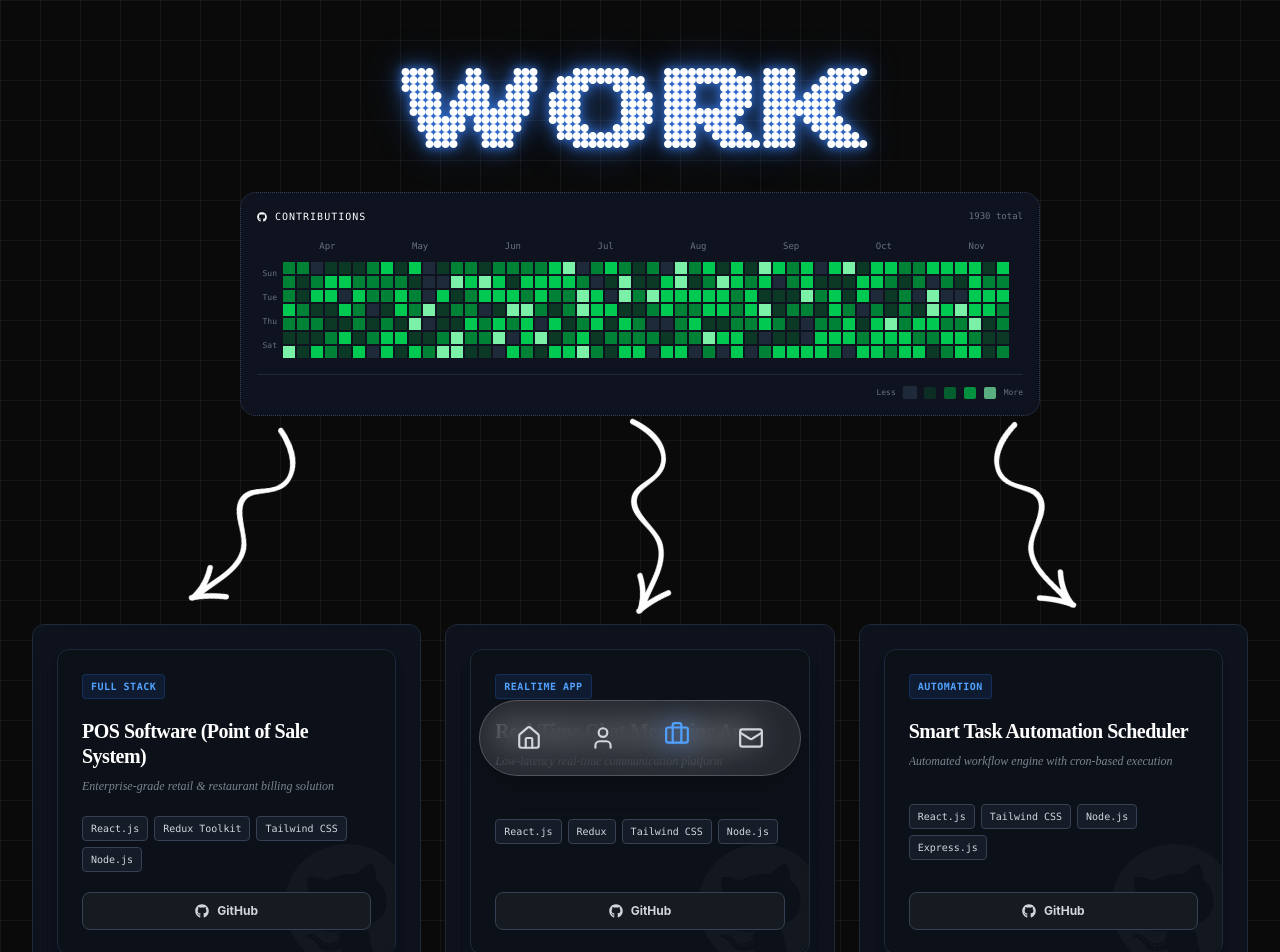
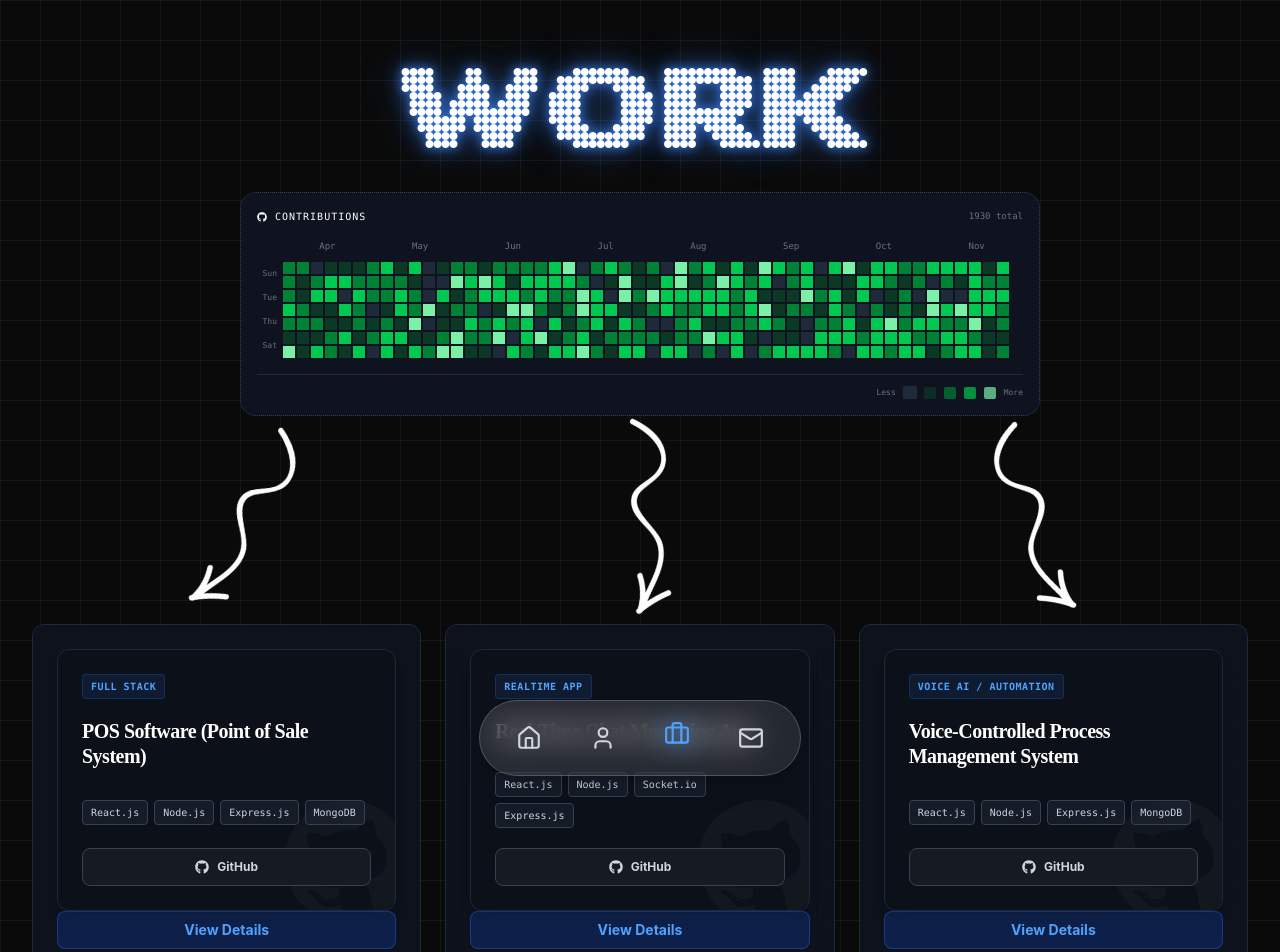
Before and after one commit to prakharg69/Portfolio, a React (Vite) app: page /work in a window 1280 px wide. Shown: the top 952 px of the page. Built offline with nearby package versions, Linux system fonts and the light colour scheme.

Commit message:
name changed

```diff
--- a/src/pages/about.jsx
+++ b/src/pages/about.jsx
@@ -21,7 +21,7 @@ import {
 // Static Data
 const data = {
   "personalInfo": {
-    "name": "Prakhar Shourya",
+    "name": "Anurag yadav",
     "title": "B.Tech CSE Student",
     "university": "Lovely Professional University (LPU)",
     "year": "3rd Year",
@@ -832,7 +832,7 @@ const MagazineLayout = ({ data, iconMap }) => {
 
 function About() {
   const { setActive } = useContext(navContext);
-  const [layout, setLayout] = useState('bento');
+  const [layout, setLayout] = useState('minimal');
   const [time, setTime] = useState(new Date());
   const [randomImg, setRandomImg] = useState('https://picsum.photos/400/400?random=1');
   const [musicPlaying, setMusicPlaying] = useState(false);
@@ -850,6 +850,16 @@ function About() {
         {/* Layout Switcher */}
         <div className="absolute top-24 right-6 z-20 flex flex-col gap-2">
           <span className="text-[10px] text-gray-500 font-mono tracking-widest uppercase text-right mb-1">View Layout</span>
+           <button
+            onClick={() => setLayout('minimal')}
+            className={`px-4 py-2 text-xs font-mono border transition-all ${
+              layout === 'minimal'
+                ? 'bg-blue-600 border-blue-400 text-white shadow-[0_0_10px_rgba(37,99,235,0.5)]'
+                : 'border-gray-700 text-gray-400 hover:border-gray-500 hover:bg-gray-800'
+            }`}
+          >
+            MINIMAL
+          </button>
           <button
             onClick={() => setLayout('bento')}
             className={`px-4 py-2 text-xs font-mono border transition-all ${
@@ -860,16 +870,7 @@ function About() {
           >
             BENTO
           </button>
-          <button
-            onClick={() => setLayout('minimal')}
-            className={`px-4 py-2 text-xs font-mono border transition-all ${
-              layout === 'minimal'
-                ? 'bg-blue-600 border-blue-400 text-white shadow-[0_0_10px_rgba(37,99,235,0.5)]'
-                : 'border-gray-700 text-gray-400 hover:border-gray-500 hover:bg-gray-800'
-            }`}
-          >
-            MINIMAL
-          </button>
+
           <button
             onClick={() => setLayout('magazine')}
             className={`px-4 py-2 text-xs font-mono border transition-all ${
--- a/src/pages/work.jsx
+++ b/src/pages/work.jsx
@@ -11,51 +11,91 @@ const projects = [
   {
     id: 1,
     title: "POS Software (Point of Sale System)",
-    tagline: "Enterprise-grade retail & restaurant billing solution",
-    description: "A scalable, production-ready Point of Sale (POS) system engineered for high-volume retail and restaurant operations. The platform handles real-time billing, inventory lifecycle management, and analytics-driven decision-making with a focus on performance, security, and reliability.",
-    problem: "Traditional POS systems lack real-time analytics, flexible inventory control, and seamless multi-user workflows, leading to inefficiencies in fast-paced retail environments.",
-    solution: "Built a modular POS platform with optimized state management and secure transaction handling, enabling real-time updates, role-based workflows, and actionable insights through analytics dashboards.",
-    techStack: {
-      frontend: ["React.js", "Redux Toolkit", "Tailwind CSS"],
-      backend: ["Node.js", "Express.js"],
-      database: ["MongoDB"],
-      integrations: ["Stripe API"],
-      auth: ["JWT", "Role-Based Access Control"]
-    },
-    features: ["High-performance real-time billing system", "Inventory tracking with automated low-stock alerts", "Multi-role authentication (Admin, Manager, Cashier)", "Advanced sales analytics & reporting dashboard", "Secure online/offline payment handling", "Invoice generation with print-ready templates"],
-    architecture: ["RESTful API architecture", "Centralized state management using Redux", "Modular backend services", "Scalable database schema design"],
-    metrics: { performance: "Reduced billing time by ~40%", scalability: "Supports 1000+ concurrent transactions", reliability: "99.9% uptime during testing phase" },
-    deployment: { frontend: "Vercel", backend: "Render", database: "MongoDB Atlas" },
+    description:
+      "A full-featured Point of Sale (POS) system designed for retail and restaurant environments. It enables real-time billing, inventory tracking, sales analytics, and multi-user role management. Built with scalability and performance in mind, the system supports secure transactions, dynamic product management, and detailed reporting dashboards.",
+
+    techStack: [
+      "React.js",
+      "Node.js",
+      "Express.js",
+      "MongoDB",
+      "Redux Toolkit",
+      "Tailwind CSS",
+      "Stripe API",
+      "JWT Authentication"
+    ],
+
+    features: [
+      "Real-time billing & invoice generation",
+      "Inventory management with stock alerts",
+      "Role-based access control (Admin/Cashier)",
+      "Sales analytics & reporting dashboard",
+      "Secure payment integration",
+      "Responsive UI for desktop & tablet"
+    ],
+
     category: "Full Stack",
     status: "Completed"
   },
+
   {
     id: 2,
     title: "Real-Time Chat Messaging App",
-    tagline: "Low-latency real-time communication platform",
-    description: "A high-performance real-time messaging platform enabling seamless communication with instant message delivery, presence tracking, and media sharing.",
-    problem: "Conventional messaging systems struggle with latency and synchronization issues across devices.",
-    solution: "Implemented a WebSocket-driven architecture using Socket.io to ensure instant message delivery.",
-    techStack: { frontend: ["React.js", "Redux", "Tailwind CSS"], backend: ["Node.js", "Express.js", "Socket.io"], database: ["MongoDB"], integrations: ["Cloudinary"], auth: ["JWT"] },
-    features: ["Real-time messaging with WebSocket protocol", "User presence & online/offline status tracking", "Typing indicators and read receipts", "Media/image sharing with cloud storage"],
-    architecture: ["Event-driven architecture (Socket.io)", "Bidirectional communication channels", "Optimized message queue handling"],
-    metrics: { latency: "<100ms message delivery time", scalability: "Handles 500+ concurrent users", engagement: "Improved interaction speed by 60%" },
-    deployment: { frontend: "Vercel", backend: "Render", database: "MongoDB Atlas", media: "Cloudinary" },
-    category: "Realtime App", status: "Completed"
+    description:
+      "A scalable real-time chat application supporting instant messaging, user presence, and message synchronization. The system ensures low-latency communication using WebSockets and includes features like typing indicators, read receipts, and media sharing, delivering a seamless messaging experience across devices.",
+
+    techStack: [
+      "React.js",
+      "Node.js",
+      "Socket.io",
+      "Express.js",
+      "MongoDB",
+      "Redux",
+      "Tailwind CSS",
+      "Cloudinary"
+    ],
+
+    features: [
+      "Real-time messaging with WebSocket",
+      "Typing indicators & online status",
+      "Media/image sharing support",
+      "Read receipts & message timestamps",
+      "Authentication & secure sessions",
+      "Modern chat UI with dynamic updates"
+    ],
+
+    category: "Realtime App",
+    status: "Completed"
   },
+
   {
     id: 3,
-    title: "Smart Task Automation Scheduler",
-    tagline: "Automated workflow engine with cron-based execution",
-    description: "A robust automation platform that enables users to schedule and execute tasks such as emails, reminders, and notifications.",
-    problem: "Manual task management leads to missed deadlines and inefficient workflows.",
-    solution: "Developed a scheduling engine using cron jobs and background workers to automate recurring tasks.",
-    techStack: { frontend: ["React.js", "Tailwind CSS"], backend: ["Node.js", "Express.js"], database: ["MongoDB"], tools: ["Node-cron", "Nodemailer"], auth: ["JWT"] },
-    features: ["Automated email & notification scheduling", "Cron-based recurring and one-time tasks", "Dashboard for task creation and monitoring"],
-    architecture: ["Cron-based job scheduling system", "Background worker processing", "RESTful service layer"],
-    metrics: { accuracy: "99% task execution accuracy", efficiency: "Reduced manual workload by 70%" },
-    deployment: { frontend: "Vercel", backend: "Render", database: "MongoDB Atlas" },
-    category: "Automation", status: "Completed"
+    title: "Voice-Controlled Process Management System",
+    description:
+      "An intelligent process management system that enables users to control and automate workflows using voice commands. The platform leverages speech recognition and natural language processing to execute tasks, manage processes, and improve productivity through hands-free interaction and smart automation.",
+
+    techStack: [
+      "React.js",
+      "Node.js",
+      "Express.js",
+      "MongoDB",
+      "Web Speech API",
+      "Redux Toolkit",
+      "Tailwind CSS",
+      "JWT Authentication"
+    ],
+
+    features: [
+      "Voice command-based task execution",
+      "Speech-to-text processing using Web Speech API",
+      "Workflow automation & process management",
+      "Real-time command recognition feedback",
+      "Secure authentication & user roles",
+      "Interactive dashboard for monitoring processes"
+    ],
+
+    category: "Voice AI / Automation",
+    status: "Completed"
   }
 ];
 
```
